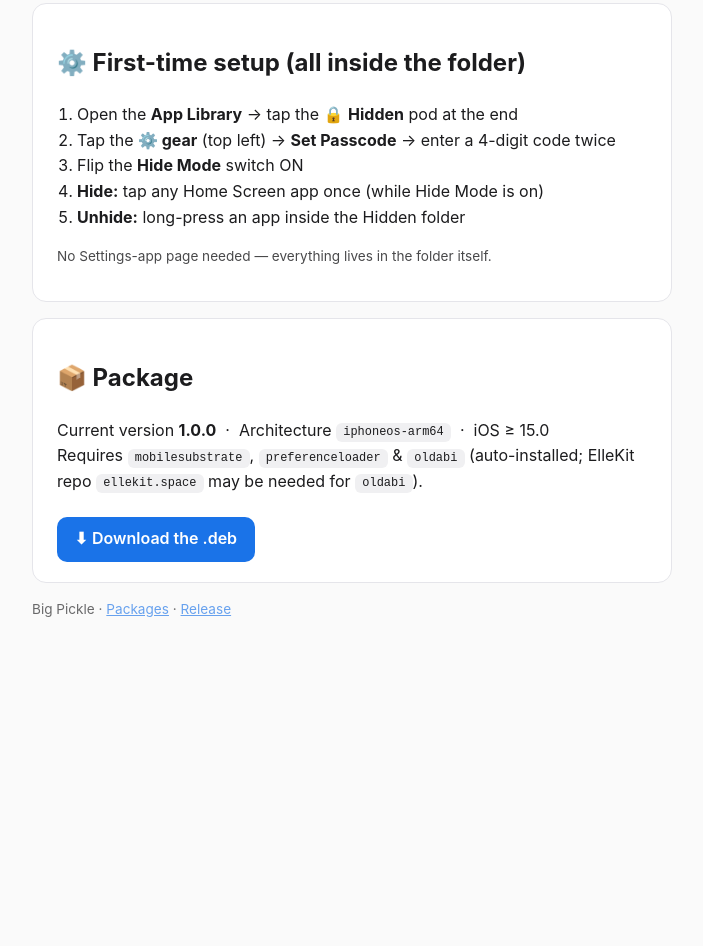
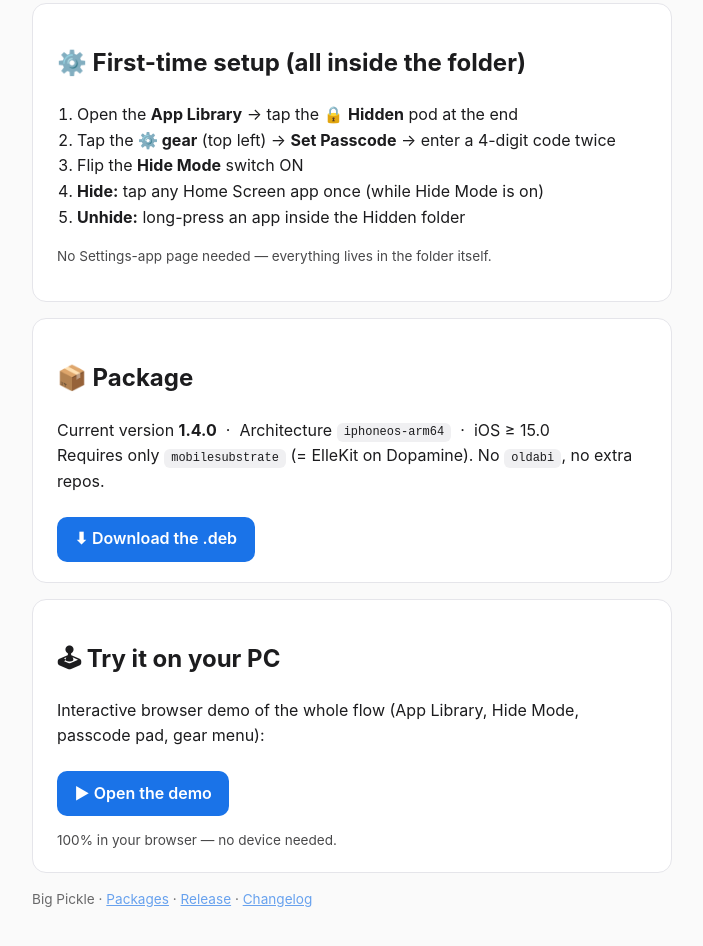
Before and after one commit to Rocketkid300/hiddenfolder-repo, a plain HTML site: page index.html in a window 1280 px wide. Shown: the part 501-1447 px from the top of the page, without its empty margins (288-991 px from the left). Before the commit the page ends 1199 px from the top, so only its background shows below. Drawn offline with Linux system fonts and the light colour scheme.

Commit message:
Sileo repo update 2026-09-20

```diff
--- a/index.html
+++ b/index.html
@@ -63,12 +63,19 @@
   <div class="card">
     <h2>📦 Package</h2>
     <p>
-      Current version <strong>1.0.0</strong> &nbsp;·&nbsp; Architecture <code>iphoneos-arm64</code> &nbsp;·&nbsp; iOS ≥ 15.0<br>
-      Requires <code>mobilesubstrate</code>, <code>preferenceloader</code> &amp; <code>oldabi</code> (auto-installed; ElleKit repo <code>ellekit.space</code> may be needed for <code>oldabi</code>).
+      Current version <strong>1.4.0</strong> &nbsp;·&nbsp; Architecture <code>iphoneos-arm64</code> &nbsp;·&nbsp; iOS ≥ 15.0<br>
+      Requires only <code>mobilesubstrate</code> (= ElleKit on Dopamine). No <code>oldabi</code>, no extra repos.
     </p>
-    <a class="btn" href="debs/com.bigpickle.hiddenfolder_1.0.0_iphoneos-arm64.deb">⬇ Download the .deb</a>
+    <a class="btn" href="debs/com.bigpickle.hiddenfolder_1.4.0_iphoneos-arm64.deb">⬇ Download the .deb</a>
   </div>
 
-  <p style="opacity:.65; font-size:.85rem">Big Pickle · <a href="Packages">Packages</a> · <a href="Release">Release</a></p>
+  <div class="card">
+    <h2>🕹 Try it on your PC</h2>
+    <p>Interactive browser demo of the whole flow (App Library, Hide Mode, passcode pad, gear menu):</p>
+    <a class="btn" href="demo.html">▶ Open the demo</a>
+    <p style="font-size:.85rem; opacity:.8; margin-bottom:0">100% in your browser — no device needed.</p>
+  </div>
+
+  <p style="opacity:.65; font-size:.85rem">Big Pickle · <a href="Packages">Packages</a> · <a href="Release">Release</a> · <a href="CHANGELOG.md">Changelog</a></p>
 </body>
 </html>
```
Also changed, not shown: 7 other files.
